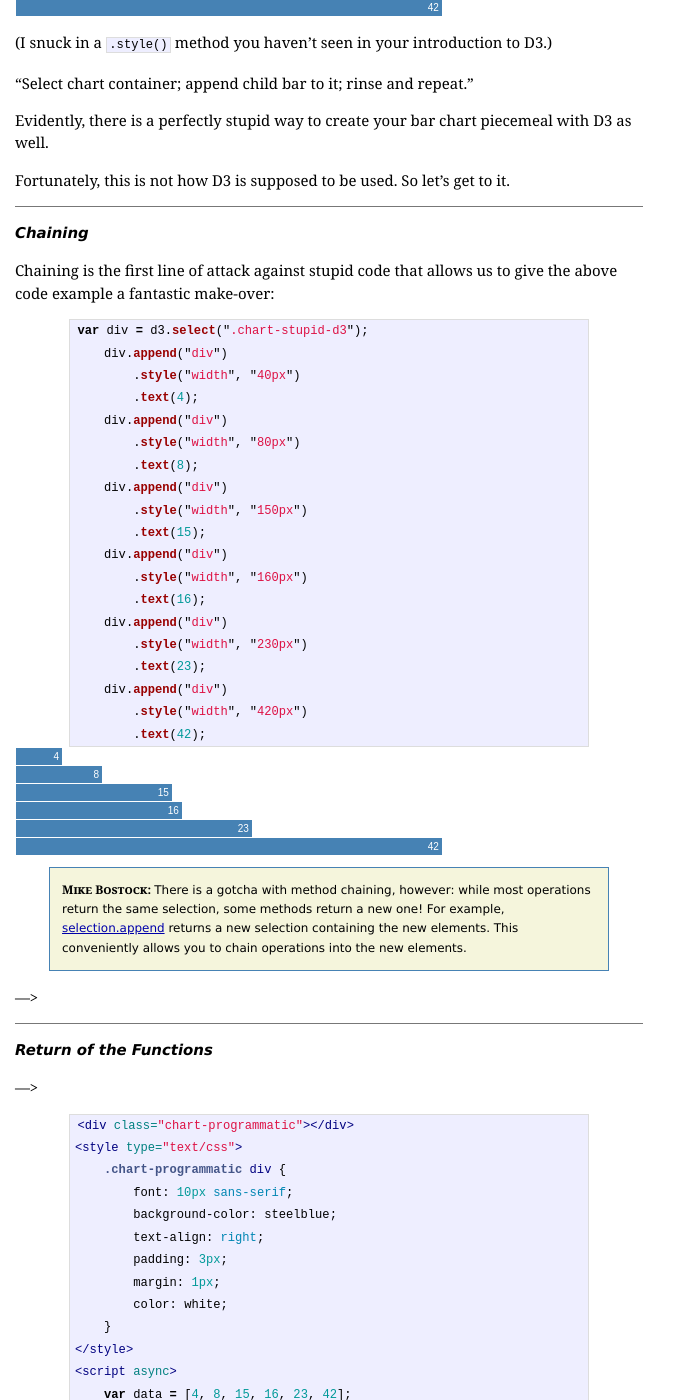
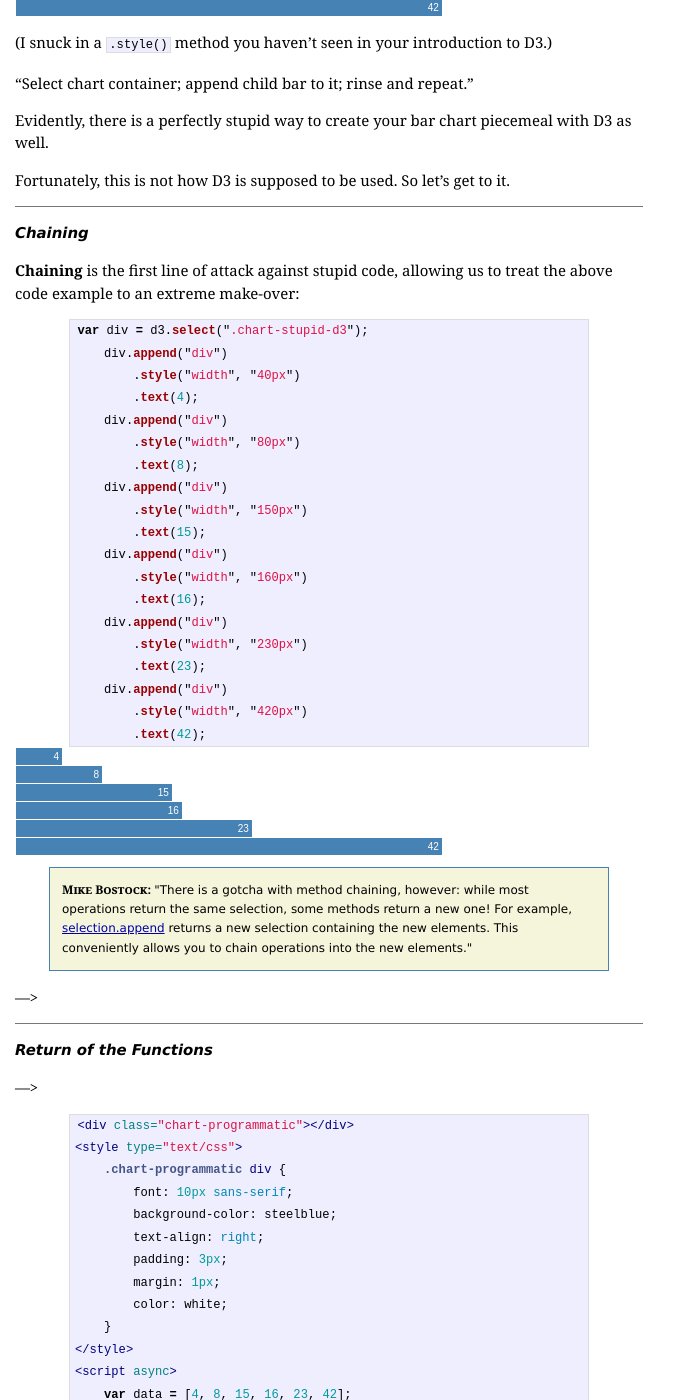
Before and after one commit to ndarville/ndarville.github.io, a Jekyll site: the page built from _posts/2013-11-10-a-bar-chart.markdown, in a window 1280 px wide and 1400 px high, scrolled down 5483 px. Shown: the whole window, without its empty margins (0-691 px from the left). Built offline with Jekyll 4.4.1, drawn with Linux system fonts in a browser that asks for light colours; Markdown is read by kramdown in place of the engine named in the settings.

Commit message:
Language

````diff
--- a/_posts/2013-11-10-a-bar-chart.markdown
+++ b/_posts/2013-11-10-a-bar-chart.markdown
@@ -346,7 +346,7 @@
 
 <h4 id="chaining">Chaining</h4>
 
-Chaining is the first line of attack against stupid code that allows us to give the above code example a fantastic make-over:
+**Chaining** is the first line of attack against stupid code, allowing us to treat the above code example to an extreme make-over:
 
 ```js
 var div = d3.select(".chart-stupid-d3");
@@ -404,7 +404,7 @@
 </script>
 
 <div class="quote box">
-    There is a gotcha with method chaining, however: while most operations return the same selection, some methods return a new one! For example, <a href="https://github.com/mbostock/d3/wiki/Selections#wiki-append">selection.append</a> returns a new selection containing the new elements. This conveniently allows you to chain operations into the new elements.
+    "There is a gotcha with method chaining, however: while most operations return the same selection, some methods return a new one! For example, <a href="https://github.com/mbostock/d3/wiki/Selections#wiki-append">selection.append</a> returns a new selection containing the new elements. This conveniently allows you to chain operations into the new elements."
 </div>
 
 --->
````
